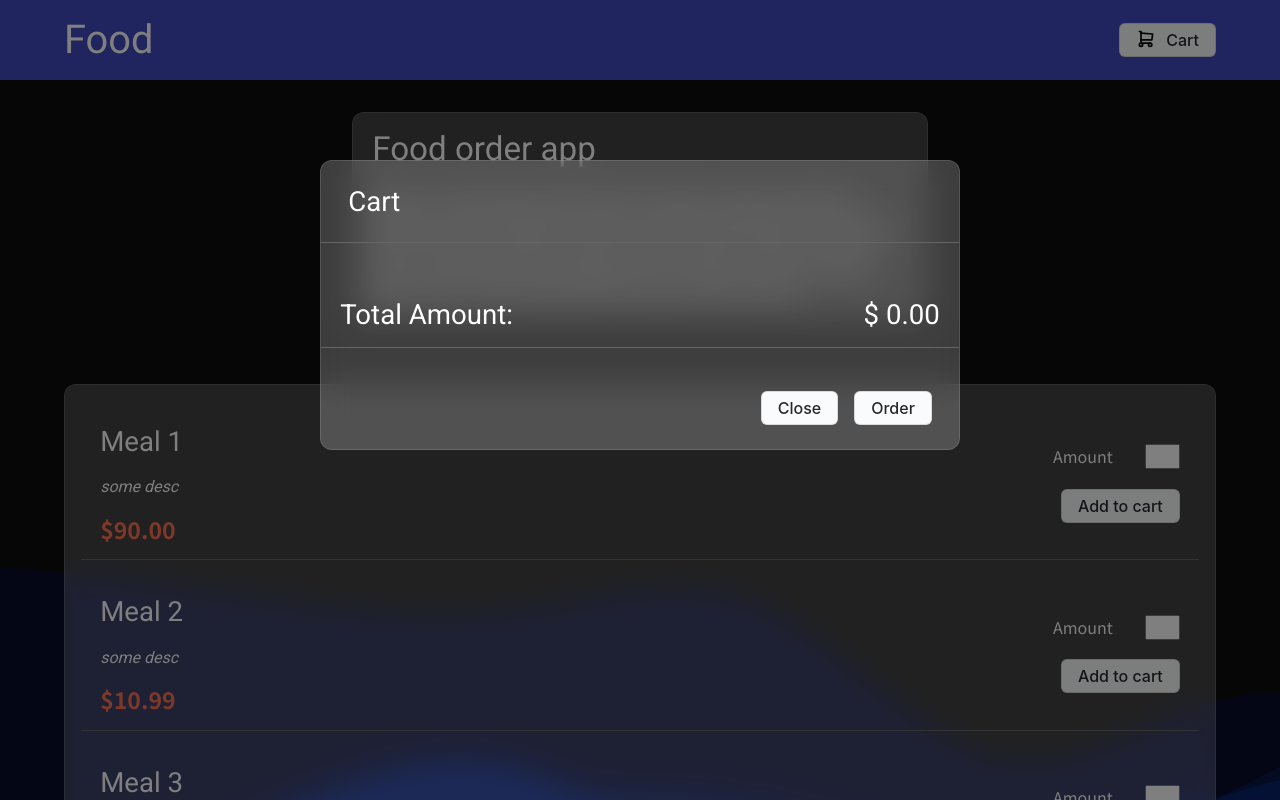
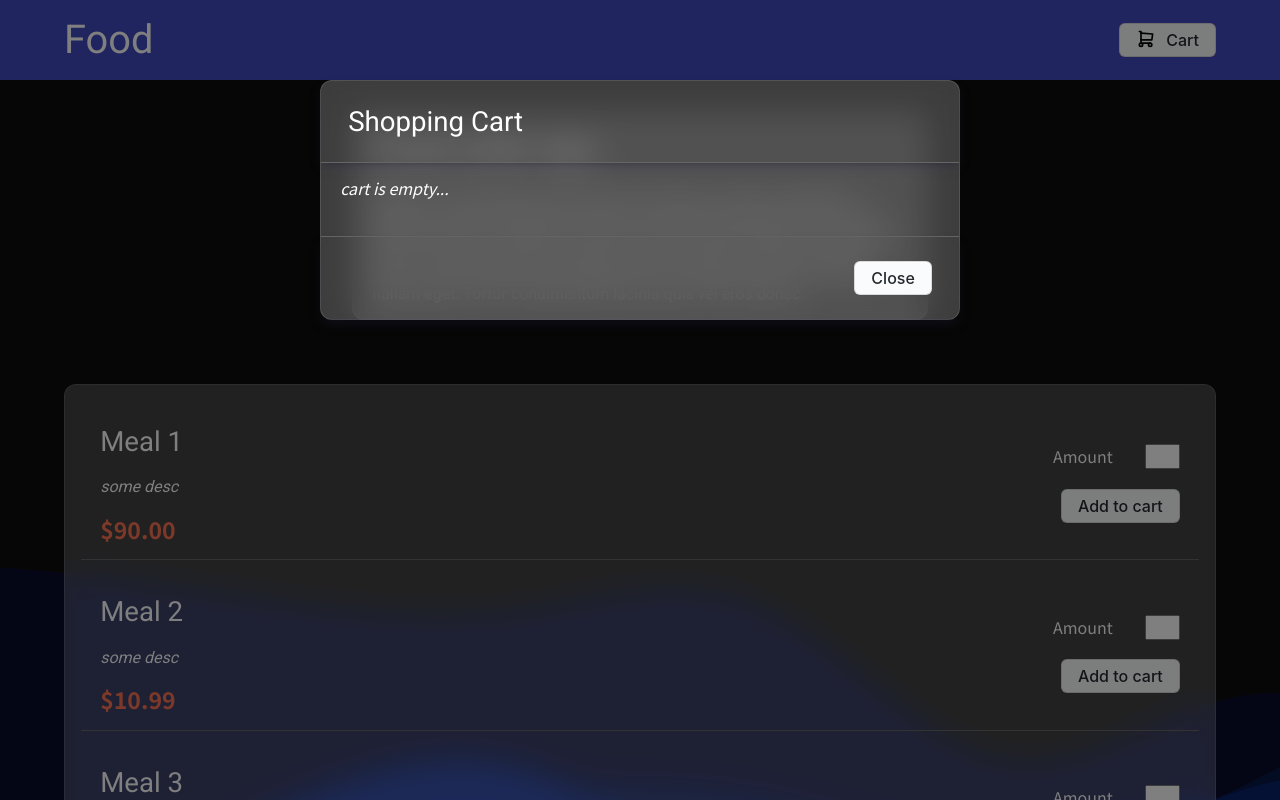
Before and after one commit to n-drobyshevski/orderFood, a React (Create React App) app: page / in a window 1280 px wide. Both pictures are taken after a click on the button "Cart". Shown: the top 800 px of the page. Built offline with nearby package versions, Linux system fonts and the light colour scheme.

Commit message:
Refactor Modal and CartModal components design

```diff
--- a/src/App.js
+++ b/src/App.js
@@ -3,7 +3,6 @@ import Header from "./components/Header/Header";
 import About from "./components/About/About"
 import ItemsList from './components/Items/ItemsList'
 import CartModal from "./components/Cart/CartModal";
-import CartContext from "./store/cart-context";
 import CartProvider from "./store/CartProvider";
 
 
@@ -87,6 +86,7 @@ function App() {
         content={cartContent.data}
         totalPrice={cartContent.totalPrice}
         onClose={closeCartHandler} />}
+
       <Header
         cartItemsQuantity={cartContent.totalAmount}
         onCartOpen={openCartHandler} />
--- a/src/components/Cart/CartItem.js
+++ b/src/components/Cart/CartItem.js
@@ -10,7 +10,7 @@ const CartItem = (props) => {
             id: props.id,
             name: props.name,
             price: props.price,
-            amount: props.amount
+            amount: 1
         });
 
     };
--- a/src/components/Cart/CartItem.module.css
+++ b/src/components/Cart/CartItem.module.css
@@ -1,21 +1,26 @@
 .cart-item {
     display: flex;
+}
+
+.cart-item:not(:last-child) {
     border-bottom: 1px solid #666;
     padding-bottom: 1rem;
+
 }
 
-
-.info{
+.info {
     display: flex;
     flex-grow: 1;
-    gap:2.5rem;
+    gap: 2.5rem;
     align-items: flex-end;
 }
-.info-main{
+
+.info-main {
     display: flex;
     flex-direction: column;
 }
-.amount{
+
+.amount {
     margin: 0;
     border: 1px solid #666;
     border-radius: 12px;
@@ -23,6 +28,6 @@
     height: min-content;
 }
 
-button:not(:first-child){
+button:not(:first-child) {
     margin-left: .5rem;
 }
--- a/src/components/Cart/CartModal.js
+++ b/src/components/Cart/CartModal.js
@@ -1,5 +1,6 @@
 import styles from './CartModal.module.css';
 
+import Button from '../UI/Button/Button';
 import Modal from '../UI/Modal/Modal';
 import CartList from './CartList';
 import { useContext } from 'react';
@@ -9,11 +10,38 @@ const CartModal = (props) => {
     const cartCtx = useContext(CartContext);
     return (
         <Modal className={styles['cart-modal']} onClose={props.onClose} title='Cart'>
-            <CartList items={props.content} />
-            <div className={styles['total-amount']}>
-                <h3 className={styles['total-amount__label']}>Total Amount:</h3>
-                <h3>$ {(cartCtx.totalPrice).toFixed(2)}</h3>
-            </div>
+            <header>
+                <h3>Shopping Cart</h3>
+            </header>
+            {cartCtx.items.length ?
+                <main>
+                    <CartList items={props.content} />
+                </main>
+                :
+                <main>
+                    <i> cart is empty...</i>
+                </main>
+            }
+
+            {cartCtx.items.length ?
+                <footer>
+                    <div className={styles['total-amount']}>
+                        <h3 className={styles['total-amount__label']}>Total Amount:</h3>
+                        <h3>$ {(cartCtx.totalPrice).toFixed(2)}</h3>
+                    </div>
+                    <div className={styles['action-bar']}>
+                        <Button>Order</Button>
+                        <Button onClick={props.onClose}>Close</Button>
+                    </div>
+
+                </footer>
+                :
+                <footer>
+                    <div className={styles['action-bar']}>
+                        <Button onClick={props.onClose}>Close</Button>
+                    </div>
+                </footer>
+            }
         </Modal>
     )
 };
--- a/src/components/Cart/CartModal.module.css
+++ b/src/components/Cart/CartModal.module.css
@@ -1,20 +1,46 @@
-.cart-modal {
-    margin-top: 10vh;
-    max-height: 75vh;
-}
-.cart-modal > footer{
-    border:0;
+header {
+    padding: 1.5rem 1.7rem;
+    border-bottom: 1px solid #666;
+    box-shadow: rgba(50, 50, 93, 0.25) 0px 6px 12px -2px, rgba(0, 0, 0, 0.3) 0px 3px 7px -3px;
 }
 
-.cart-modal main {
+main {
+    margin: 0;
+    flex-grow: 1;
+    border-bottom: 1px solid #666;
     padding: 1rem 1.2rem;
+    max-height: 40vh;
+    overflow-y: scroll;
 }
+
+
+footer {
+    display: flex;
+    flex-direction: column;
+    padding: 1.5rem 1.7rem;
+    gap: 1rem;
+    margin: 0;
+    box-shadow: rgba(50, 50, 93, 0.25) 0px 6px 12px -2px, rgba(0, 0, 0, 0.3) 0px 3px 7px -3px;
+}
+
 
 .total-amount {
     display: flex;
     align-items: flex-end;
+    margin: 0;
 }
 
 .total-amount__label {
     flex-grow: 1;
 }
+
+.total-amount h3 {
+    margin: 0;
+}
+
+.action-bar {
+    margin: 0;
+    display: flex;
+    flex-direction: row-reverse;
+    gap: .5rem;
+}
--- a/src/components/UI/Modal/Modal.js
+++ b/src/components/UI/Modal/Modal.js
@@ -1,6 +1,4 @@
 import styles from './Modal.module.css';
-
-import Button from '../Button/Button';
 
 import React from 'react';
 import ReactDOM from 'react-dom';
@@ -17,19 +15,8 @@ const Modal = (props) => {
 
             {ReactDOM.createPortal(<Backdrop onClose={props.onClose} />, document.getElementById('backdrop-root'))}
             {ReactDOM.createPortal(
-                <Card className={`${styles.modal} ${props.className}` }>
-                    <header>
-                        <h3>
-                            {props.title}
-                        </h3>
-                    </header>
-                    <main>
-                        {props.children}
-                    </main>
-                    <footer>
-                        <Button>Order</Button>
-                        <Button onClick={props.onClose}>Close</Button>
-                    </footer>
+                <Card className={`${styles.modal} ${props.className}`}>
+                    {props.children}
                 </Card>,
                 document.getElementById('overlay-root'))}
 
--- a/src/components/UI/Modal/Modal.module.css
+++ b/src/components/UI/Modal/Modal.module.css
@@ -13,29 +13,9 @@
   position: fixed;
   width: 50vw;
   min-height: 30vh;
-  margin: 20vh 25vw;
+  margin: 10vh 25vw;
   z-index: 2;
   display: flex;
   flex-direction: column;
+  transition: height 1s ease-in-out;
 }
-
-.modal header {
-  padding: 1.5rem 1.7rem;
-  border-bottom: 1px solid #666;
-
-}
-
-.modal main {
-  overflow-y: scroll;
-  margin:0;
-  flex-grow: 1;
-  border-bottom: 1px solid #666;
-}
-
-.modal footer {
-  display: flex;
-  flex-direction: row-reverse;
-  padding: 1.5rem 1.7rem;
-  gap: 1rem;
-
-}
--- a/src/store/CartProvider.js
+++ b/src/store/CartProvider.js
@@ -36,15 +36,14 @@ const cartReducer = (state, action) => {
             };
 
         case 'REMOVE': {
-
             const existingCartItemIndex = state.items.findIndex(
                 (item) => item.id === action.id
             );
             const existingCartItem = state.items[existingCartItemIndex];
 
-            const updatedTotalAmount = state.totalAmount - existingCartItem.amount;
+            const updatedTotalAmount = state.totalAmount - 1;
 
-            const updatedTotalPrice = state.totalPrice - existingCartItem.price * existingCartItem.amount;
+            const updatedTotalPrice = state.totalPrice - existingCartItem.price;
             let updatedItems;
 
             if (existingCartItem.amount === 1) {
@@ -55,7 +54,6 @@ const cartReducer = (state, action) => {
                 updatedItems = [...state.items];
                 updatedItems[existingCartItemIndex] = updatedItem;
             }
-
 
             return {
                 items: updatedItems,
```
